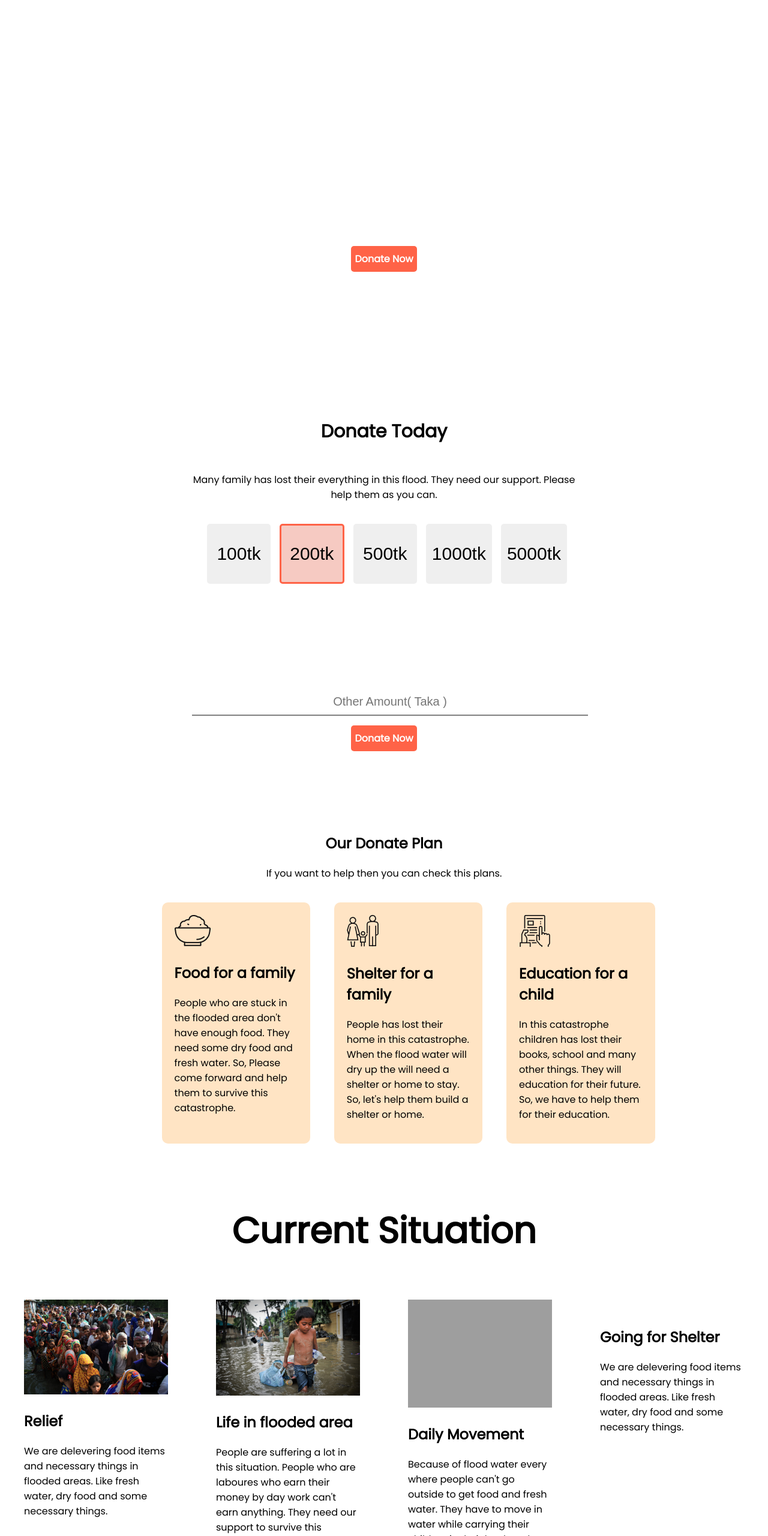
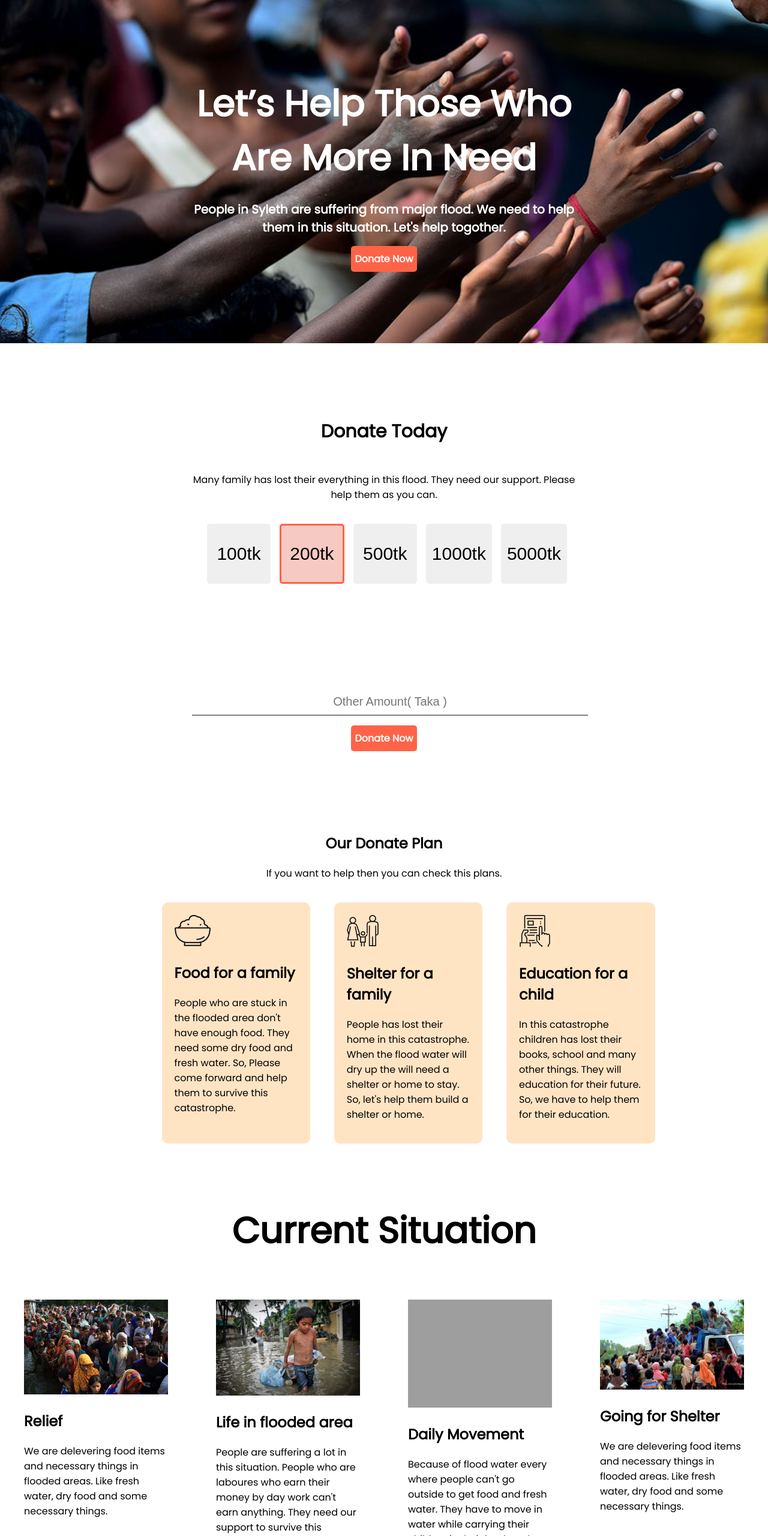
Before and after one commit to sneoo/donate-today, a plain HTML site: page index.html in a window 1280 px wide. Shown: the top 2560 px of the page at 60% size. Drawn offline with Linux system fonts and the light colour scheme; the site is published under a folder, as on GitHub Pages, so addresses that start at the root find nothing.

Commit message:
complete project

```diff
--- a/index.html
+++ b/index.html
@@ -102,7 +102,7 @@
 
             </div>
             <div class=" work-box ">
-                <img class="box-img" src="/images/donation2.jpg" alt="">
+                <img class="box-img" src="images/donation2.jpg" alt="">
                 <h2>Going for Shelter</h2>
                 <p>We are delevering food items and necessary things in flooded areas. Like fresh water, dry food and
                     some necessary things.</p>
--- a/style.css
+++ b/style.css
@@ -26,7 +26,7 @@ h3 {
 }
 
 .home-banner {
-    background-image: url(/images/donation13.jpg);
+    background-image: url(images/donation13.jpg);
     background-repeat: no-repeat;
     color: white;
     background-size: 100%;
```
